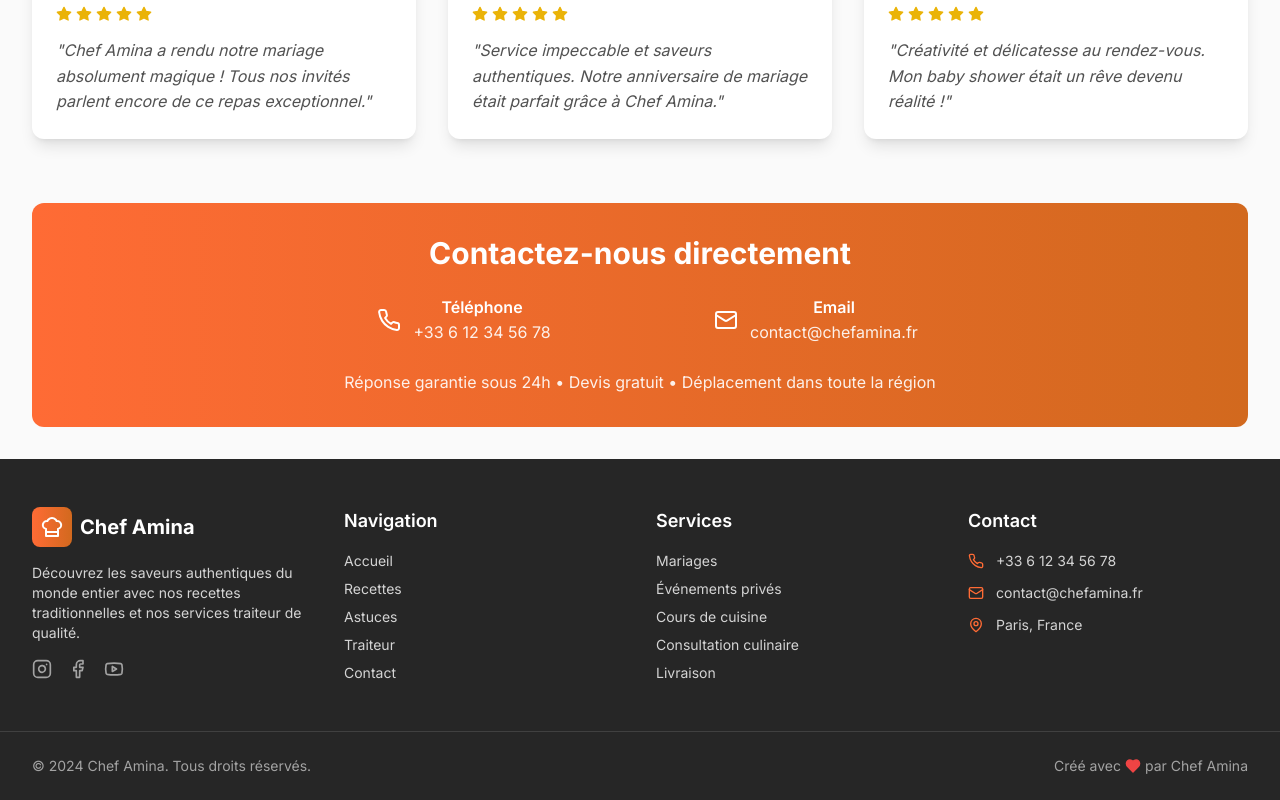
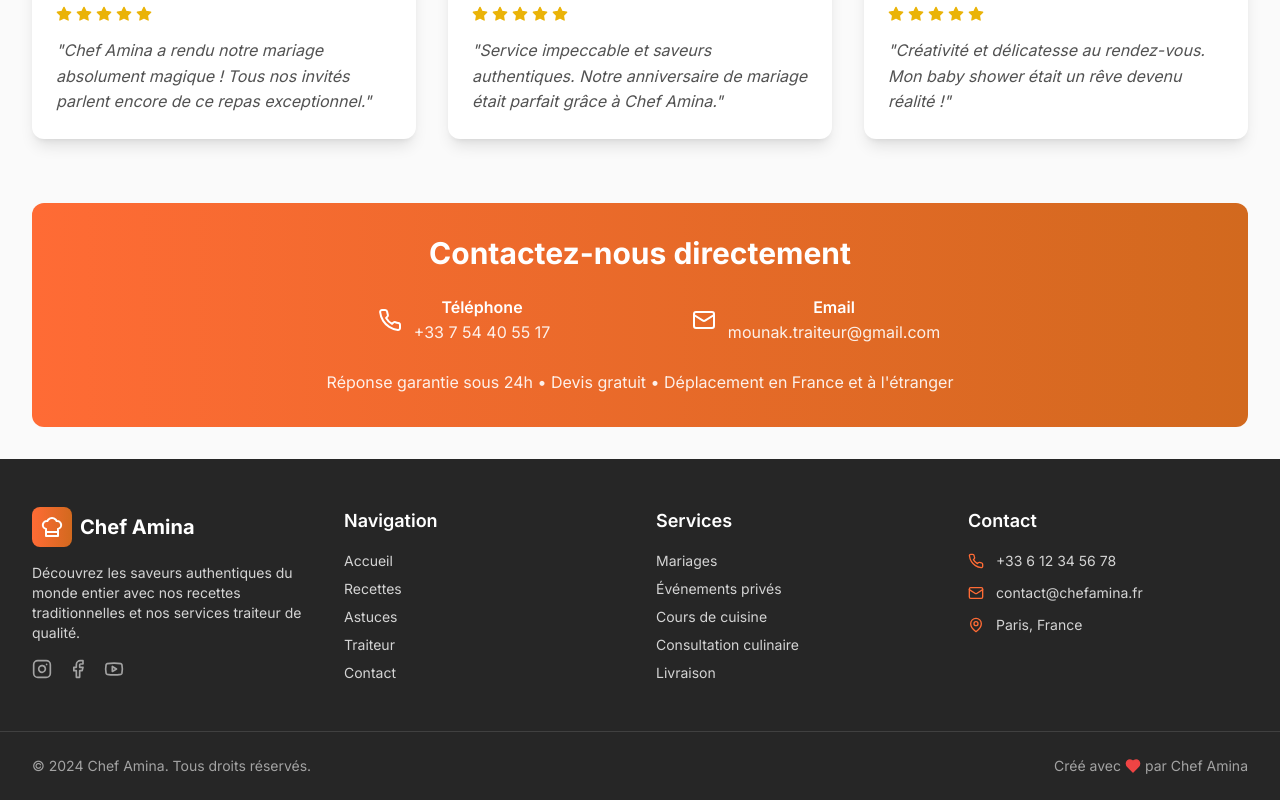
Before and after one commit to vafing39/Cooking_Portfolio_Mouna, a React (Create React App) app: page /catering in a window 1280 px wide. Shown: the part 2452-3252 px from the top of the page. Built offline with nearby package versions, Linux system fonts and the light colour scheme.

Commit message:
first modification page traiteur

```diff
--- a/src/pages/Catering.tsx
+++ b/src/pages/Catering.tsx
@@ -113,6 +113,7 @@ const Catering = () => {
     // Handle form submission
     console.log('Form submitted:', formData)
     alert('Votre demande a été envoyée ! Nous vous recontacterons sous 24h.')
+    //envoyer un mail à  mounak.traiteur@gmail.com
   }
 
   return (
@@ -359,19 +360,19 @@ const Catering = () => {
               <Phone className="w-6 h-6" />
               <div>
                 <p className="font-semibold">Téléphone</p>
-                <p className="text-white/90">+33 6 12 34 56 78</p>
+                <p className="text-white/90">+33 7 54 40 55 17</p>
               </div>
             </div>
             <div className="flex items-center justify-center gap-3 text-white">
               <Mail className="w-6 h-6" />
               <div>
                 <p className="font-semibold">Email</p>
-                <p className="text-white/90">contact@chefamina.fr</p>
+                <p className="text-white/90">mounak.traiteur@gmail.com</p>
               </div>
             </div>
           </div>
           <p className="text-white/90 mt-6">
-            Réponse garantie sous 24h • Devis gratuit • Déplacement dans toute la région
+            Réponse garantie sous 24h • Devis gratuit • Déplacement en France et à l'étranger
           </p>
         </div>
       </div>
```
